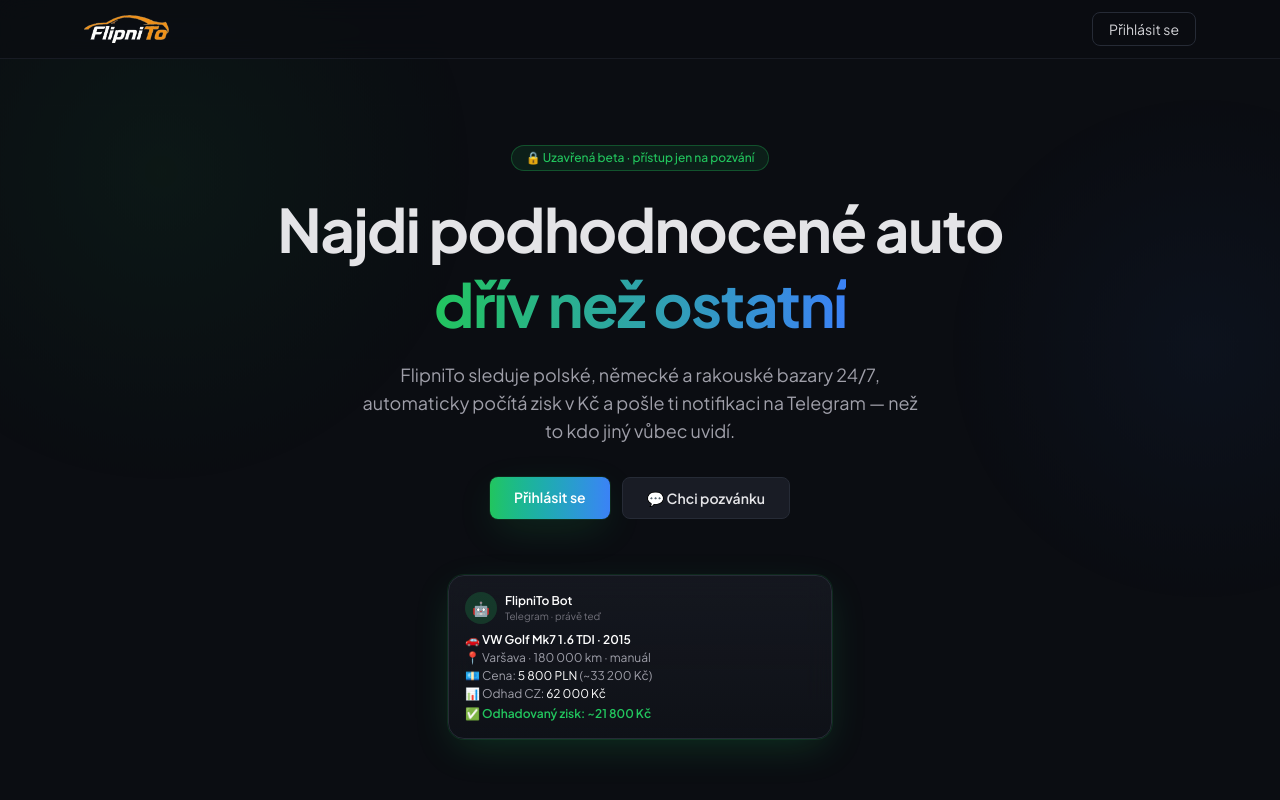
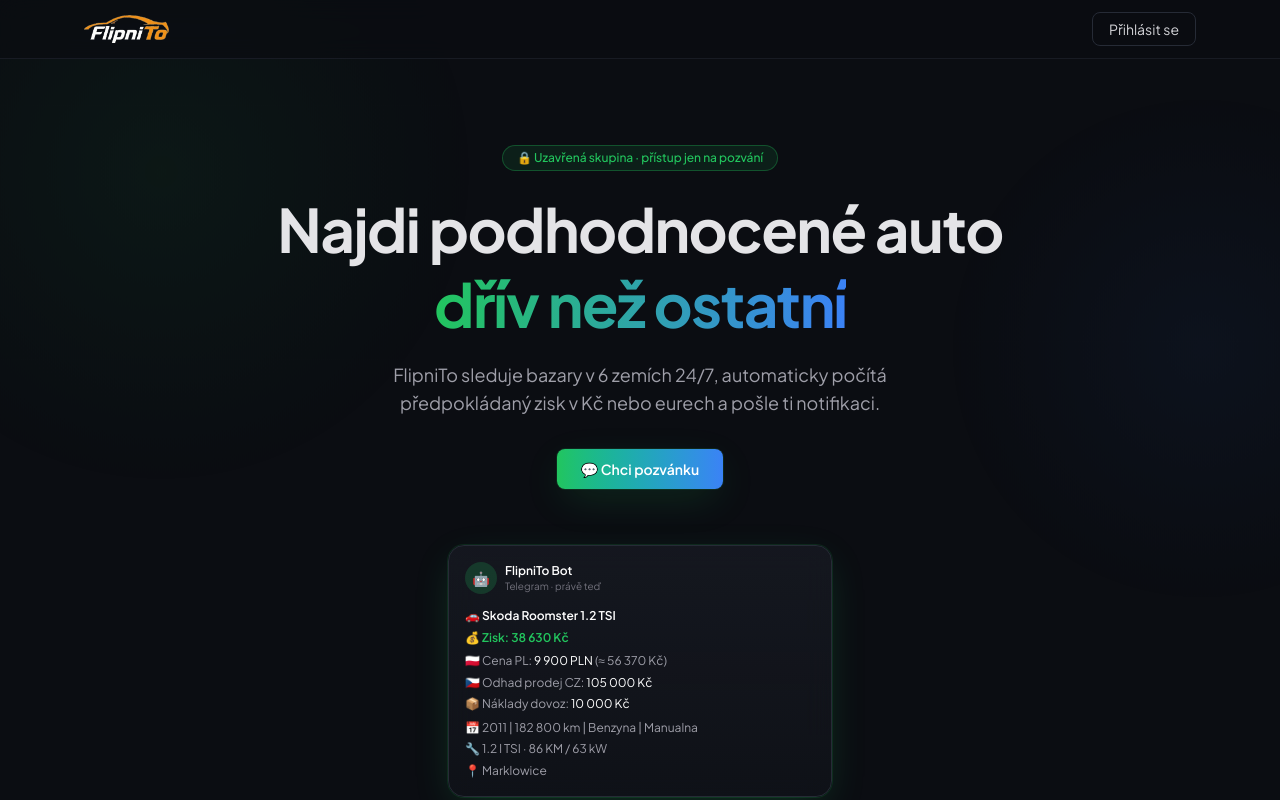
Before and after one commit to Sh0cKexe/CarFlip, a Next.js app in the folder web/: page / in a window 1280 px wide. Shown: the top 800 px of the page. Built offline with nearby package versions, Linux system fonts and the light colour scheme; no server answers.

Commit message:
Landing page: Roomster mock, oprav AI card, smaz 'Uzavrena beta' dole
Co-Authored-By: Claude Sonnet 4.6 <noreply@anthropic.com>

```diff
--- a/web/app/page.tsx
+++ b/web/app/page.tsx
@@ -38,7 +38,7 @@ export default async function Home() {
 
         <div className="relative mx-auto max-w-3xl text-center">
           <span className="mb-5 inline-block rounded-full border border-accent/30 bg-accent/10 px-3.5 py-1 text-xs font-medium text-accent">
-            🔒 Uzavřená beta · přístup jen na pozvání
+            🔒 Uzavřená skupina · přístup jen na pozvání
           </span>
 
           <h1 className="mb-5 text-4xl font-bold leading-tight tracking-tight sm:text-5xl lg:text-6xl">
@@ -47,22 +47,16 @@ export default async function Home() {
           </h1>
 
           <p className="mx-auto mb-8 max-w-xl text-base text-zinc-400 sm:text-lg">
-            FlipniTo sleduje polské, německé a rakouské bazary 24/7, automaticky počítá
-            zisk v Kč a pošle ti notifikaci na Telegram — než to kdo jiný vůbec uvidí.
+            FlipniTo sleduje bazary v 6 zemích 24/7, automaticky počítá předpokládaný
+            zisk v Kč nebo eurech a pošle ti notifikaci.
           </p>
 
           <div className="flex flex-wrap justify-center gap-3">
-            <Link
-              href="/login"
-              className="rounded-lg bg-gradient-to-r from-accent to-accent2 px-6 py-2.5 text-sm font-semibold text-white shadow-glow transition-all hover:shadow-glow-lg"
-            >
-              Přihlásit se
-            </Link>
             <a
               href={DISCORD_URL}
               target="_blank"
               rel="noreferrer"
-              className="rounded-lg border border-border bg-panel2 px-6 py-2.5 text-sm font-semibold text-zinc-200 transition hover:border-zinc-500"
+              className="rounded-lg bg-gradient-to-r from-accent to-accent2 px-6 py-2.5 text-sm font-semibold text-white shadow-glow transition-all hover:shadow-glow-lg"
             >
               💬 Chci pozvánku
             </a>
@@ -72,19 +66,22 @@ export default async function Home() {
         {/* Telegram notification mock */}
         <div className="mx-auto mt-14 max-w-sm">
           <div className="glass rounded-2xl border border-border p-4 shadow-glow">
-            <div className="mb-2 flex items-center gap-2">
+            <div className="mb-3 flex items-center gap-2">
               <div className="flex h-8 w-8 items-center justify-center rounded-full bg-accent/20 text-sm">🤖</div>
               <div>
                 <p className="text-xs font-semibold text-white">FlipniTo Bot</p>
                 <p className="text-[10px] text-zinc-500">Telegram · právě teď</p>
               </div>
             </div>
-            <div className="space-y-0.5 text-xs">
-              <p className="font-semibold text-white">🚗 VW Golf Mk7 1.6 TDI · 2015</p>
-              <p className="text-zinc-400">📍 Varšava · 180 000 km · manuál</p>
-              <p className="text-zinc-400">💶 Cena: <span className="text-white">5 800 PLN</span> (~33 200 Kč)</p>
-              <p className="text-zinc-400">📊 Odhad CZ: <span className="text-white">62 000 Kč</span></p>
-              <p className="mt-1 font-semibold text-accent">✅ Odhadovaný zisk: ~21 800 Kč</p>
+            <div className="space-y-0.5 text-xs leading-relaxed">
+              <p className="font-semibold text-white">🚗 Skoda Roomster 1.2 TSI</p>
+              <p className="font-semibold text-accent">💰 Zisk: 38 630 Kč</p>
+              <p className="mt-1 text-zinc-400">🇵🇱 Cena PL: <span className="text-white">9 900 PLN</span> (≈ 56 370 Kč)</p>
+              <p className="text-zinc-400">🇨🇿 Odhad prodej CZ: <span className="text-white">105 000 Kč</span></p>
+              <p className="text-zinc-400">📦 Náklady dovoz: <span className="text-white">10 000 Kč</span></p>
+              <p className="mt-1 text-zinc-400">📅 2011 | 182 800 km | Benzyna | Manualna</p>
+              <p className="text-zinc-400">🔧 1.2 l TSI · 86 KM / 63 kW</p>
+              <p className="text-zinc-400">📍 Marklowice</p>
             </div>
           </div>
         </div>
@@ -143,7 +140,7 @@ export default async function Home() {
               { ikona: "🌍", titulek: "6 zdrojových trhů", popis: "Polsko, Německo, Rakousko, Itálie, Česko, Slovensko." },
               { ikona: "📊", titulek: "Odhad zisku v reálném čase", popis: "Porovnání s aktuálními inzeráty na Bazoši, median z reálných dat." },
               { ikona: "🔍", titulek: "Filtry na generace", popis: "Golf Mk7, BMW E39, Octavia III — nehledáš naslepo celou řadu." },
-              { ikona: "🤖", titulek: "AI rozbor inzerátu", popis: "Shrnutí, typické závady modelu, red flags a doporučení z Claude AI." },
+              { ikona: "🤖", titulek: "AI rozbor inzerátu", popis: "Shrnutí, typické závady modelu, red flags a doporučení pro každý inzerát." },
               { ikona: "📁", titulek: "Evidence flipů", popis: "Eviduj auta co máš, přidávej náklady, fotky a sleduj zisk." },
               { ikona: "🔒", titulek: "Uzavřená skupina", popis: "Přístup jen přes pozvánku. Žádné davy, žádné přetížení trhu." },
             ].map((f) => (
@@ -161,7 +158,6 @@ export default async function Home() {
       <section className="border-t border-border/40 px-5 py-20">
         <div className="mx-auto max-w-xl text-center">
           <div className="glass rounded-3xl border border-border p-10 shadow-glow">
-            <p className="mb-2 text-xs font-semibold uppercase tracking-widest text-accent">Uzavřená beta</p>
             <h2 className="mb-3 text-2xl font-bold text-white">Přístup jen na pozvání</h2>
             <p className="mb-6 text-sm text-zinc-400">
               FlipniTo není veřejná appka. Pokud chceš přístup, připoj se na Discord a ozvi se.
```
